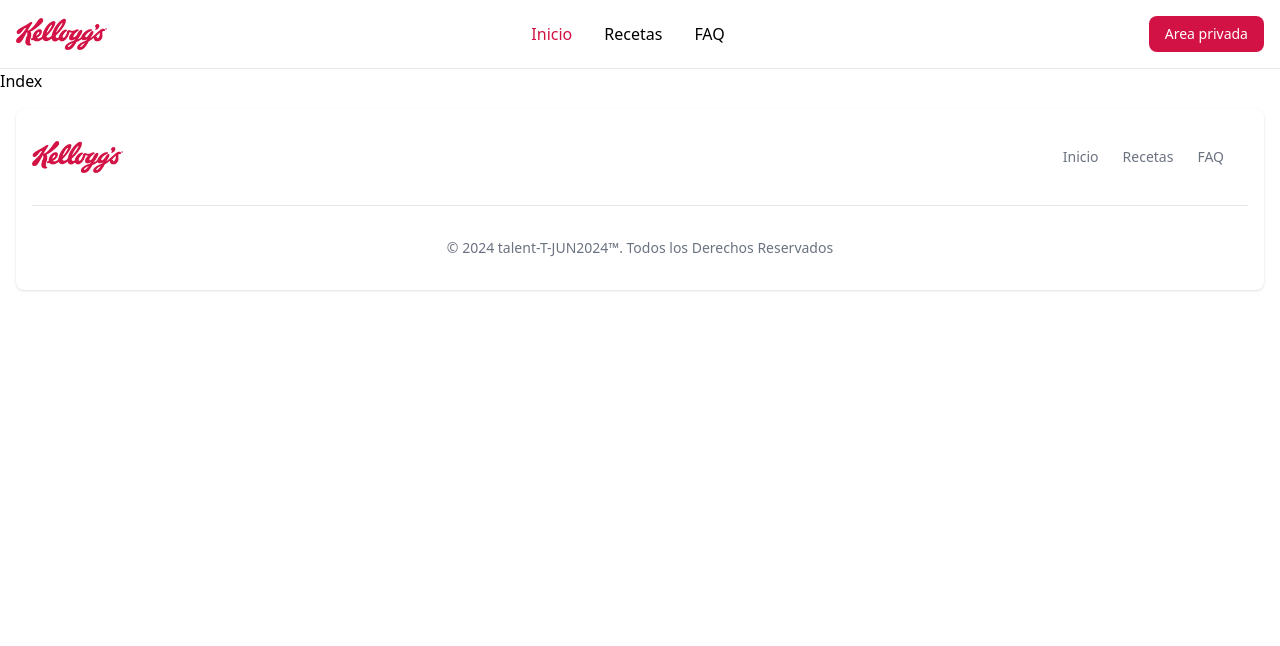
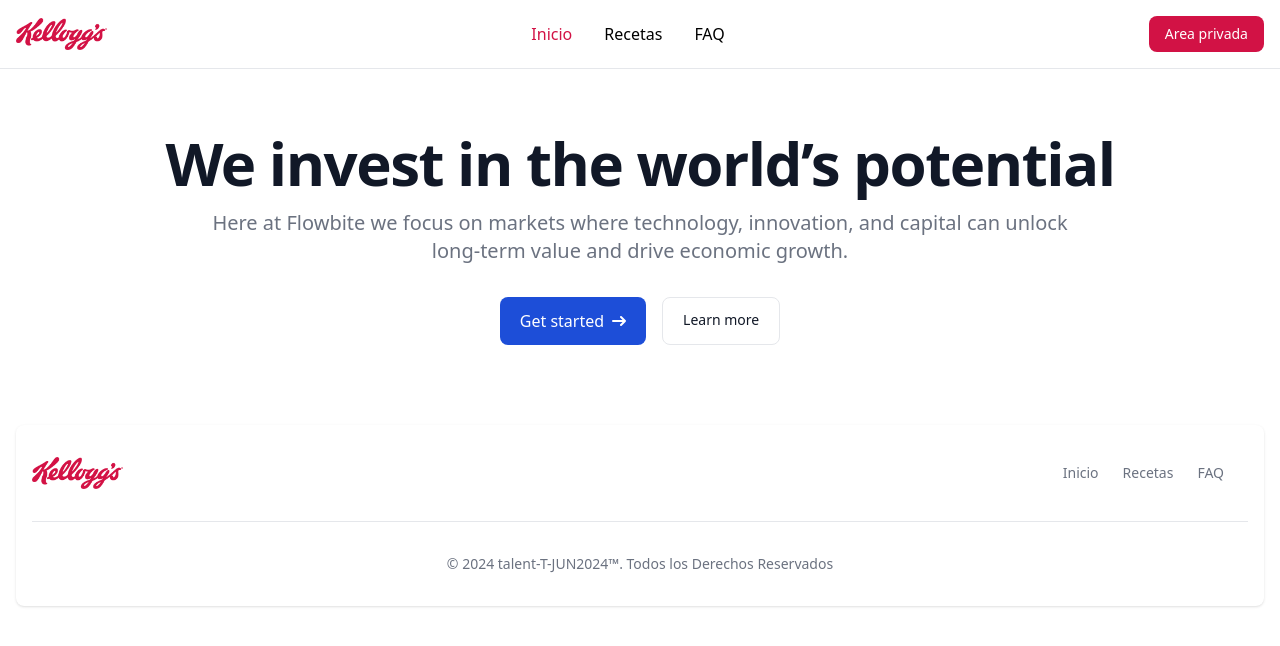
Before and after one commit to SHervas03/talentoteca, a React (Vite) app: page / in a window 1280 px wide. Shown: the top 646 px of the page. Built offline with nearby package versions, Linux system fonts and the light colour scheme.

Commit message:
pagina de iniico

```diff
--- a/src/components/layout/nav/Nav.jsx
+++ b/src/components/layout/nav/Nav.jsx
@@ -18,6 +18,13 @@
     return isActive
       ? "text-kelloggs"
       : "text-black hover:text-kelloggsHover duration-300";
+  };
+  const classNamePathsm = (path) => {
+    const isActive =
+      path === "/" ? location.pathname === path : location.pathname.startsWith(path);
+    return isActive
+      ? "text-kelloggs"
+      : "text-white hover:text-kelloggsHover duration-300";
   };
 
 
@@ -84,7 +91,7 @@
 
       {/* Fullscreen Navigation Menu for Mobile */}
       {isMenuOpen && (
-        <div className="fixed top-0 left-0 z-50 w-full h-full bg-gray-900 bg-opacity-90 flex items-center justify-center text-white md:hidden">
+        <div className="fixed top-0 left-0 z-50 w-full h-full bg-black bg-opacity-90 flex items-center justify-center text-white md:hidden">
           <button
             type="button"
             className="absolute top-6 right-4 text-gray-400 hover:text-white"
@@ -111,7 +118,7 @@
               <li key={link.name}>
                 <Link
                   to={link.path}
-                  className={`${classNamePath(link.path)} text-lg`}
+                  className={`${classNamePathsm(link.path)} text-lg`}
                   onClick={toggleMenu}
                 >
                   {link.name}
--- a/src/pages/Index.jsx
+++ b/src/pages/Index.jsx
@@ -1,7 +1,26 @@
 function Index() {
   return (
     <>
-        Index
+
+
+      <section class="bg-white">
+        <div class="py-8 px-4 mx-auto max-w-screen-xl text-center lg:py-16">
+          <h1 class="mb-4 text-4xl font-extrabold tracking-tight leading-none text-gray-900 md:text-5xl lg:text-6xl">We invest in the world’s potential</h1>
+          <p class="mb-8 text-lg font-normal text-gray-500 lg:text-xl sm:px-16 lg:px-48">Here at Flowbite we focus on markets where technology, innovation, and capital can unlock long-term value and drive economic growth.</p>
+          <div class="flex flex-col space-y-4 sm:flex-row sm:justify-center sm:space-y-0">
+            <a href="#" class="inline-flex justify-center items-center py-3 px-5 text-base font-medium text-center text-white rounded-lg bg-blue-700 hover:bg-blue-800 focus:ring-4 focus:ring-blue-300">
+              Get started
+              <svg class="w-3.5 h-3.5 ms-2 rtl:rotate-180" aria-hidden="true" xmlns="http://www.w3.org/2000/svg" fill="none" viewBox="0 0 14 10">
+                <path stroke="currentColor" stroke-linecap="round" stroke-linejoin="round" stroke-width="2" d="M1 5h12m0 0L9 1m4 4L9 9" />
+              </svg>
+            </a>
+            <a href="#" class="py-3 px-5 sm:ms-4 text-sm font-medium text-gray-900 focus:outline-none bg-white rounded-lg border border-gray-200 hover:bg-gray-100 hover:text-blue-700 focus:z-10 focus:ring-4 focus:ring-gray-100">
+              Learn more
+            </a>
+          </div>
+        </div>
+      </section>
+
     </>
   )
 }
```
Lines whose indentation alone changed are shown as unchanged.
